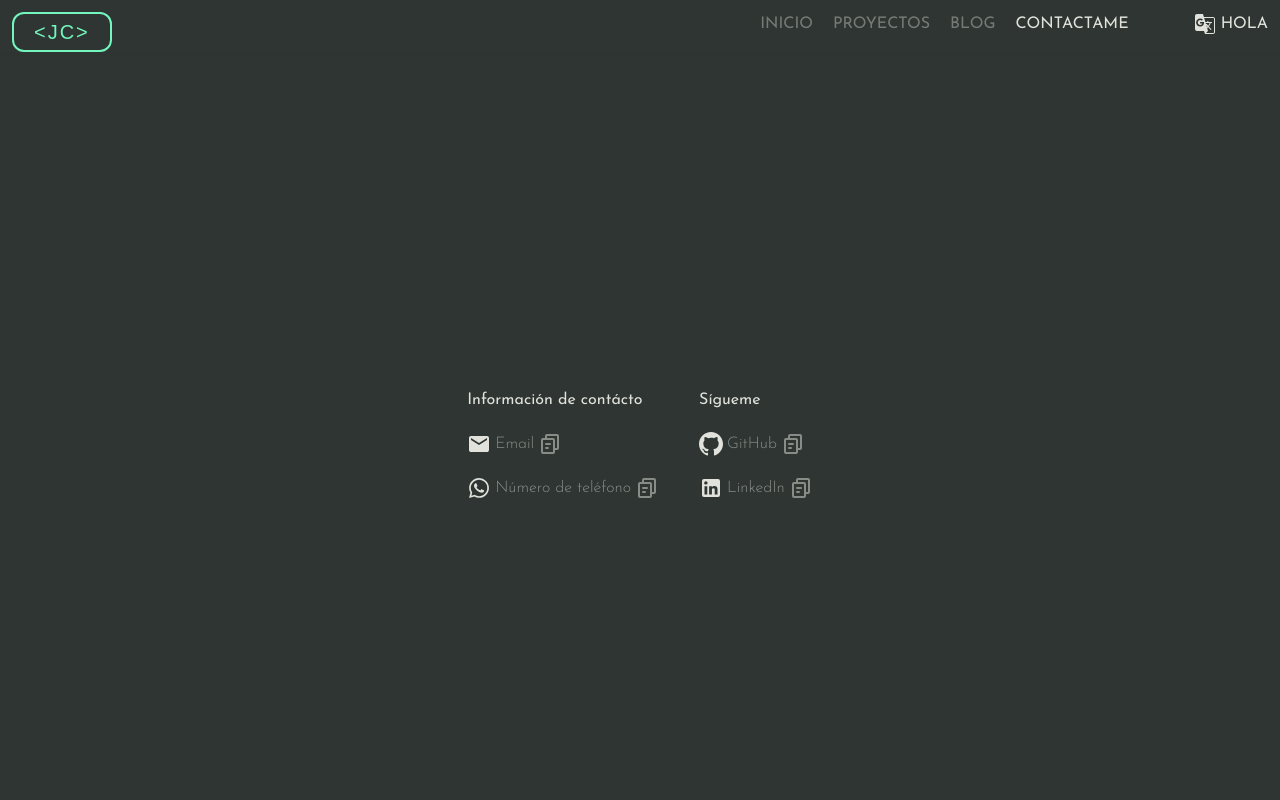
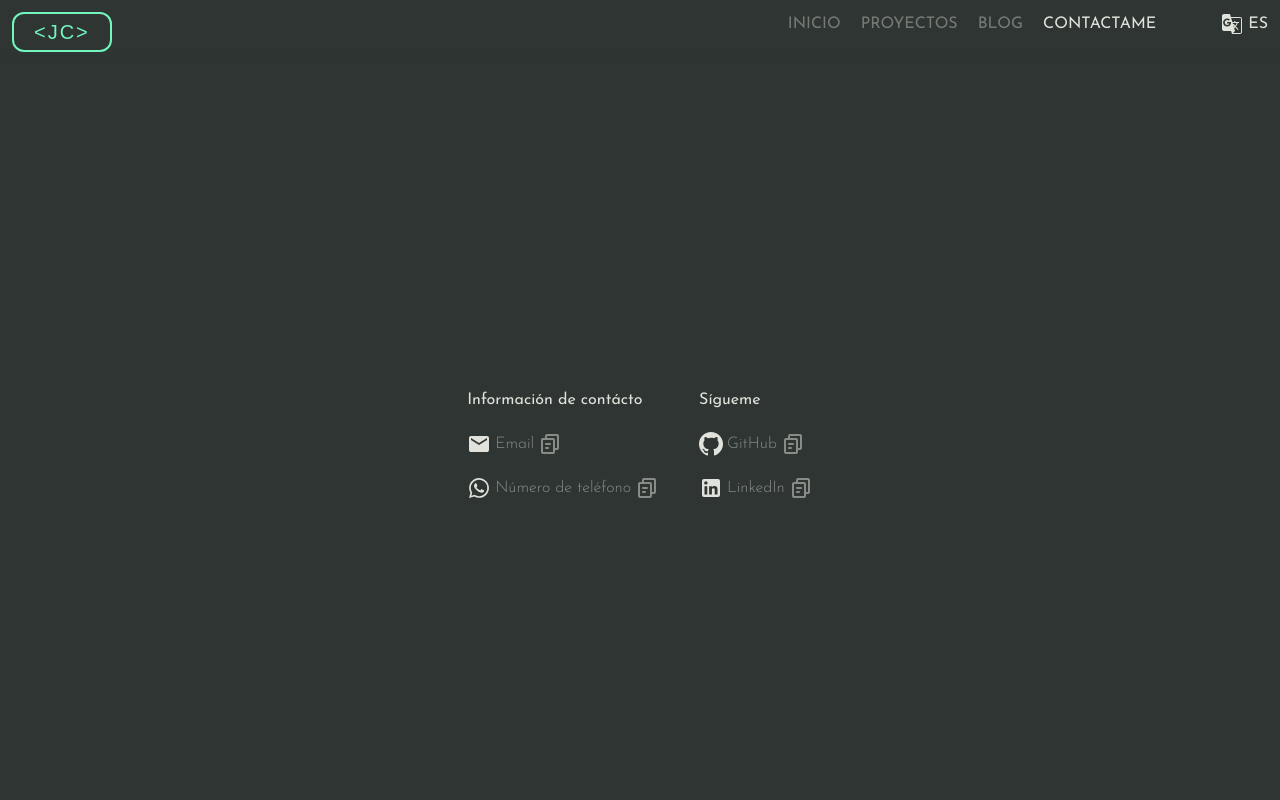
Before and after one commit to josecoronel20/portfolioPersonal, a React (Vite) app: page /portfolioPersonal/contact in a window 1280 px wide. Shown: the top 800 px of the page. Built offline with nearby package versions, Linux system fonts and the light colour scheme; a web font is replaced by a local one.

Commit message:
corrige visualizacion del idioma actual

```diff
--- a/src/components/Header/components/Translator.tsx
+++ b/src/components/Header/components/Translator.tsx
@@ -9,8 +9,7 @@ const Translate = () => {
   const { isToggleOpen, handlerToggle, setIsToggleOpen } = useToggle();
 
   //llamada al context del lenguaje
-  const language = "hola"
-
+  const language = useSelector((state) => state);
   return (
     <div className="">
       <div
```
